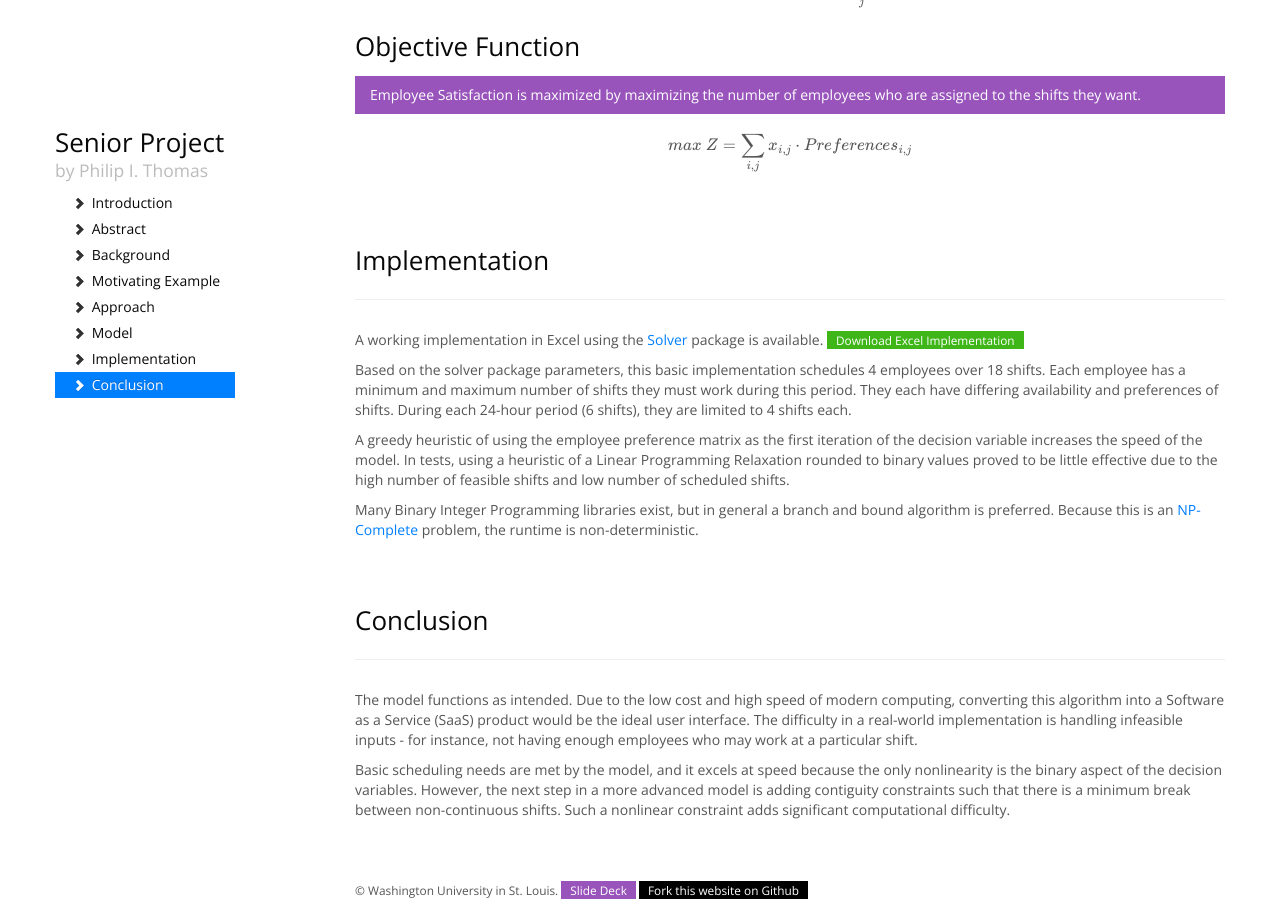
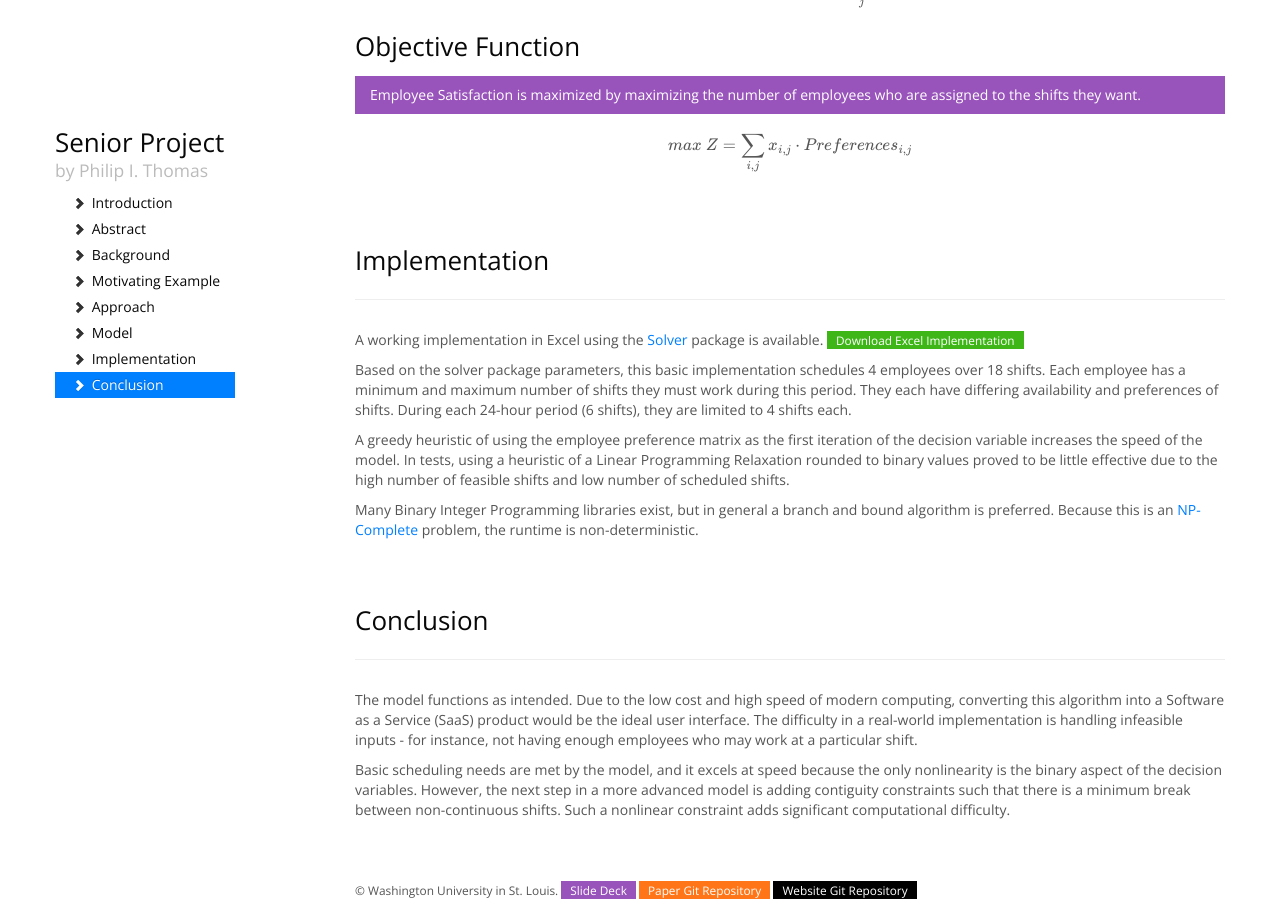
Before and after one commit to philipithomas/senior_project_website, a Jekyll site: the page built from index.html, in a window 1280 px wide and 900 px high, scrolled down 4064 px. Built offline with Jekyll 4.4.1, drawn with Linux system fonts in a browser that asks for light colours; nearby versions of some CDN libraries; Markdown is read by kramdown in place of the engine named in the settings; formulas are drawn with MathJax 3.

Commit message:
add footer link to paper git repo

```diff
--- a/_layouts/default.html
+++ b/_layouts/default.html
@@ -78,7 +78,7 @@
           {% include conclusion.html %}
         </section>
         <footer>
-          <small>&copy; Washington University in St. Louis. <a href="https://docs.google.com/presentation/d/19yrWZ2KP-s4aip83wxLeRSUMl0qcRzTcnVcFOKYjdPE/edit?usp=sharing"><span class="badge badge-info">Slide Deck</span></a> <a href="https://github.com/philipithomas/senior_project_website"><span class="badge badge-inverse">Fork this website on Github</span></a></small>
+          <small>&copy; Washington University in St. Louis. <a href="https://docs.google.com/presentation/d/19yrWZ2KP-s4aip83wxLeRSUMl0qcRzTcnVcFOKYjdPE/edit?usp=sharing"><span class="badge badge-info">Slide Deck</span></a>  <a href="https://github.com/philipithomas/senior_project_paper"><span class="badge badge-warning">Paper Git Repository</span></a> <a href="https://github.com/philipithomas/senior_project_website"><span class="badge badge-inverse">Website Git Repository</span></a></small>
         </footer>
         </div>
       </div>
```
